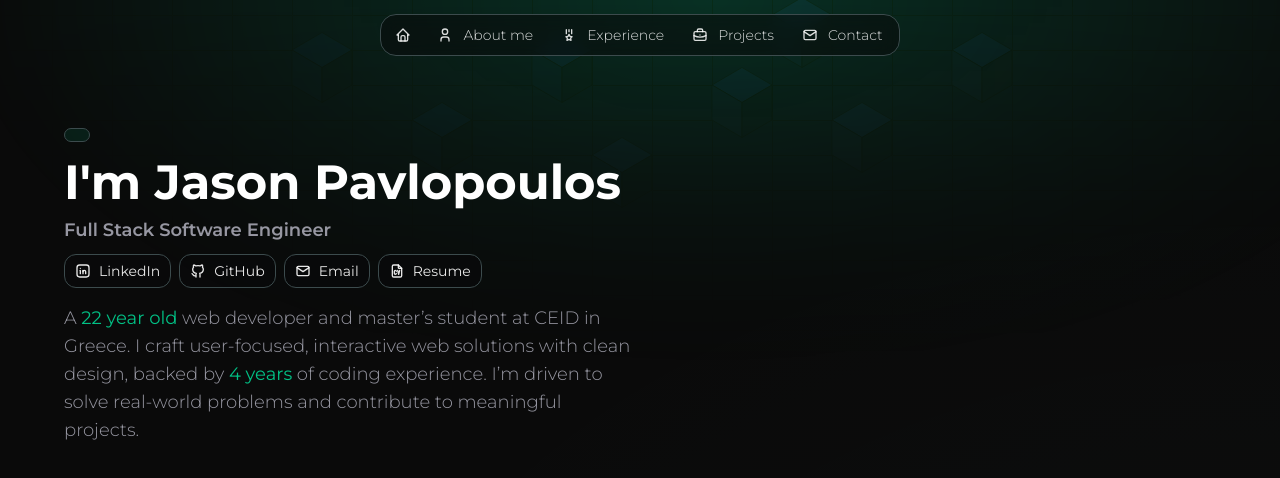
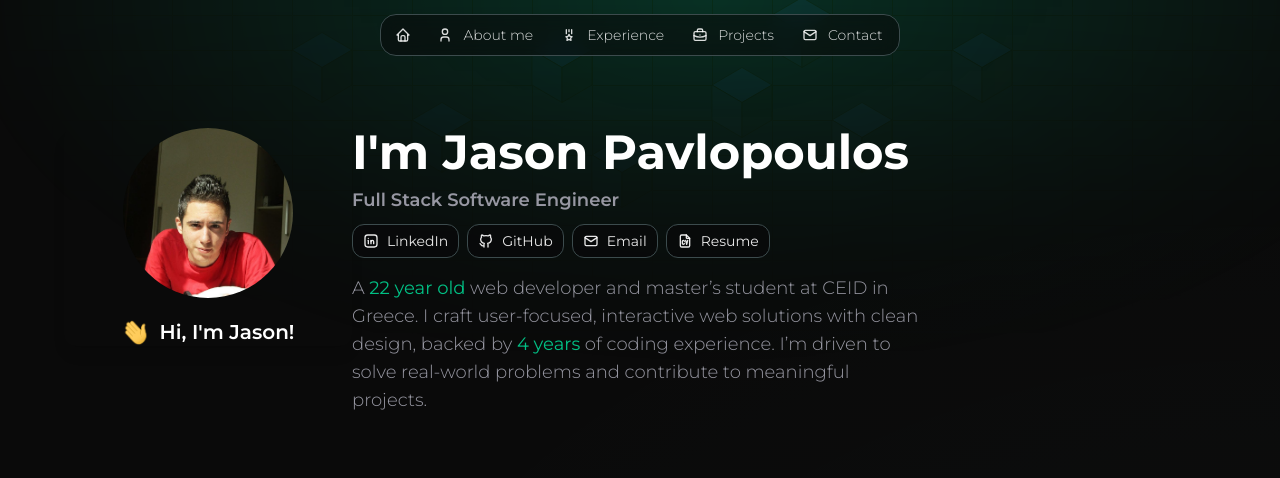
Before and after one commit to CallMeJasonYT/Portfolio-Website, a Next.js app: page / in a window 1280 px wide. Shown: the top 478 px of the page. Built offline with nearby package versions, Linux system fonts and the light colour scheme.

Commit message:
Improved About Section
- Added an Image of myself or the left and a "Hello message" under it

```diff
--- a/src/components/sections/about-section.tsx
+++ b/src/components/sections/about-section.tsx
@@ -9,29 +9,50 @@ import SimpleTooltip from "@/components/simple-tooltip";
 import { type Skill, type SocialConfig } from "@/types/app-config";
 
 const AboutSection = (): ReactElement => (
-  <section id="about" className="flex flex-col gap-4">
-    {/* Hire Me */}
-    <Link
-      className="w-fit"
-      href={appConfig.socials.Email.href}
+  <section id="about" className="flex flex-col md:flex-row items-start">
+    <motion.div
+      className="items-center flex-col gap-5 hidden md:flex w-full md:w-1/3 lg:w-1/4 h-72 md:h-auto rounded-xl overflow-hidden shadow-lg"
+      initial={{ opacity: 0, x: -30 }}
+      whileInView={{ opacity: 1, x: 0 }}
+      viewport={{ once: true, margin: "-100px" }}
+      transition={{ duration: 0.6 }}
+    >
+      <Image
+        className="rounded-full aspect-square object-cover"
+        src="/media/me.jpg"
+        alt="Hey, it's me!"
+        width={170}
+        height={170}
+        priority
         draggable={false}
+      />
+      <motion.h1
+        className="flex gap-2.5 items-center"
+        initial={{ opacity: 0, y: -20 }}
+        animate={{ opacity: 1, y: 0 }}
+        transition={{ duration: 0.5, delay: 0.2 }}
       >
-      <motion.div
-        className="group w-fit px-3 py-1.5 flex gap-2 items-center text-sm text-white/90 font-light bg-primary/10 border border-border rounded-xl hover:bg-primary/15 transition-colors transform-gpu"
+        <Image
+          src="/media/wave.gif"
+          alt="Waving Hand"
+          width={28}
+          height={28}
+          draggable={false}
+        />
+        <span className="text-xl text-white font-semibold">
+          Hi, I&apos;m Jason!
+        </span>
+      </motion.h1>
+    </motion.div>
+
+    {/* Right: Content */}
+    <div className="flex flex-col gap-4 md:w-1/2">
+      {/* Header and Socials */}
+      <div className="flex flex-col gap-2.5">
+        <motion.h1
+          className="text-4xl md:text-5xl font-bold text-white"
           initial={{ opacity: 0, y: -20 }}
           whileInView={{ opacity: 1, y: 0 }}
-        viewport={{ once: true, margin: "-100px" }}
-        transition={{ duration: 0.5 }}
-      ></motion.div>
-    </Link>
-
-    {/* Name, Title, & Socials */}
-    <div className="flex flex-col gap-2.5">
-      <motion.h1
-        className="text-5xl font-bold text-white"
-        initial={{ opacity: 0, y: -20 }}
-        whileInView={{ opacity: 1, y: 0 }}
-        viewport={{ once: true, margin: "-100px" }}
           transition={{ duration: 0.5, delay: 0.1 }}
         >
           I&apos;m Jason Pavlopoulos
@@ -40,28 +61,23 @@ const AboutSection = (): ReactElement => (
           className="text-lg font-semibold text-muted-foreground"
           initial={{ opacity: 0, y: -20 }}
           whileInView={{ opacity: 1, y: 0 }}
-        viewport={{ once: true, margin: "-100px" }}
           transition={{ duration: 0.5, delay: 0.2 }}
         >
           Full Stack Software Engineer
         </motion.p>
 
-      {/* Socials */}
         <div className="flex gap-2 items-center">
-        {Object.values(appConfig.socials).map(
-          (social: SocialConfig, index: number) => (
+          {Object.values(appConfig.socials).map((social, index) => (
             <SocialLink key={social.href} social={social} index={index} />
-          )
-        )}
+          ))}
         </div>
       </div>
 
-    {/* About Me */}
+      {/* About */}
       <motion.p
         className="max-w-xl text-lg font-light text-muted-foreground"
         initial={{ opacity: 0, y: -20 }}
         whileInView={{ opacity: 1, y: 0 }}
-      viewport={{ once: true, margin: "-100px" }}
         transition={{ duration: 0.5, delay: 0.3 }}
       >
         {appConfig.about}
@@ -72,14 +88,16 @@ const AboutSection = (): ReactElement => (
         className="max-w-xl flex flex-wrap gap-2"
         initial={{ opacity: 0 }}
         whileInView={{ opacity: 1 }}
-      viewport={{ once: true, margin: "-100px" }}
         transition={{
           duration: 0.5,
           delay: 0.5,
           staggerChildren: 0.05,
           delayChildren: 0.1,
         }}
-    ></motion.div>
+      >
+        {/* Skill chips go here */}
+      </motion.div>
+    </div>
   </section>
 );
 
@@ -113,44 +131,4 @@ const SocialLink = ({
   </motion.div>
 );
 
-const Skill = ({
-  skill,
-  index,
-}: {
-  skill: Skill;
-  index: number;
-}): ReactElement => (
-  <motion.div
-    variants={{
-      hidden: { opacity: 0, scale: 0.8 },
-      visible: {
-        opacity: 1,
-        scale: 1,
-        transition: {
-          delay: 0.5 + index * 0.07,
-          duration: 0.3,
-          ease: "easeOut",
-        },
-      },
-    }}
-  >
-    <SimpleTooltip content={skill.name} side="bottom">
-      <Link
-        className="flex items-center gap-2 hover:opacity-75 transition-opacity transform-gpu"
-        href={skill.link}
-        target="_blank"
-        draggable={false}
-      >
-        <Image
-          src={skill.icon}
-          alt={skill.name}
-          width={32}
-          height={32}
-          draggable={false}
-        />
-      </Link>
-    </SimpleTooltip>
-  </motion.div>
-);
-
 export default AboutSection;
```
Also changed, not shown: public/media/me.jpg (added), public/media/wave.gif (added). Lines whose indentation alone changed are shown as unchanged.
